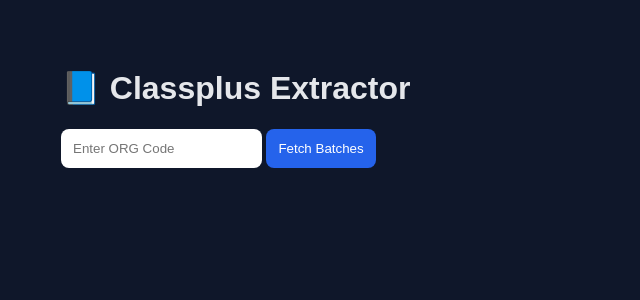
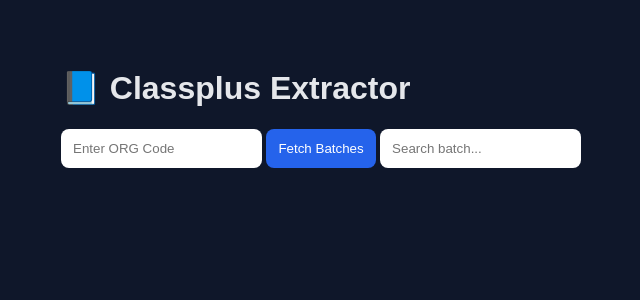
Before and after one commit to CombodianHero/Appwebsite, a FastAPI app: page / in a window 1280 px wide. Shown: the top 300 px of the page, without its empty margins (179-819 px from the left). Run offline with FastAPI, Linux system fonts and the light colour scheme; parts of the project's set-up code (start-up, migrations or seed data) failed here and were passed over.

Commit message:
Update index.html

```diff
--- a/templates/index.html
+++ b/templates/index.html
@@ -1,7 +1,6 @@
 <!DOCTYPE html>
 <html>
 <head>
-<meta charset="UTF-8">
 <title>Classplus Extractor</title>
 <link rel="stylesheet" href="/static/css/style.css">
 </head>
@@ -13,6 +12,8 @@
 <input id="org" placeholder="Enter ORG Code">
 <button onclick="load()">Fetch Batches</button>
 
+<input id="search" placeholder="Search batch..." onkeyup="filterBatches()">
+
 <ul id="batches"></ul>
 </div>
 
```
